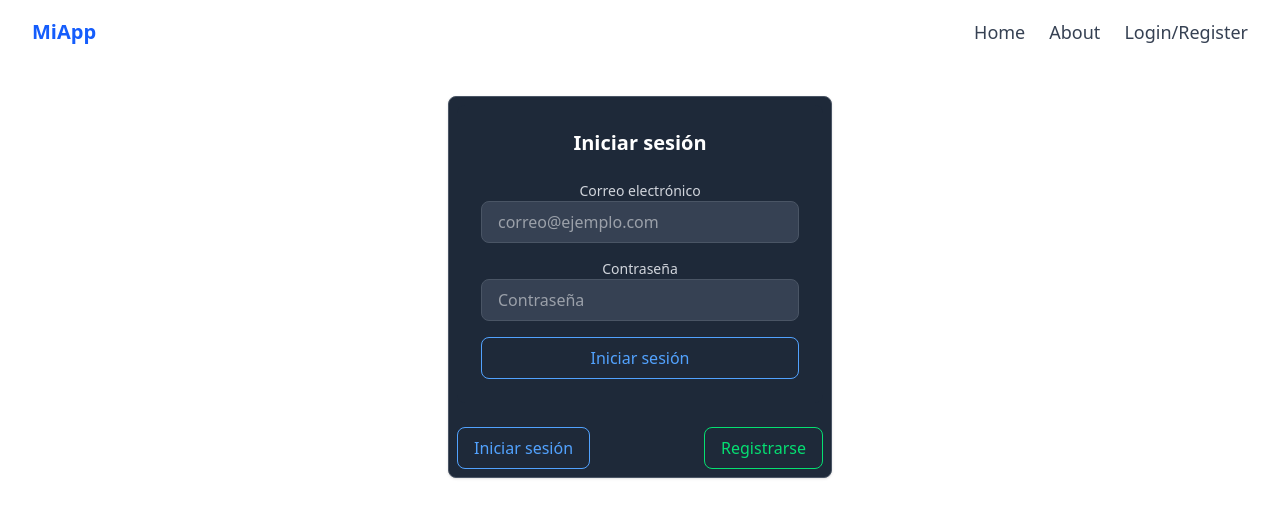
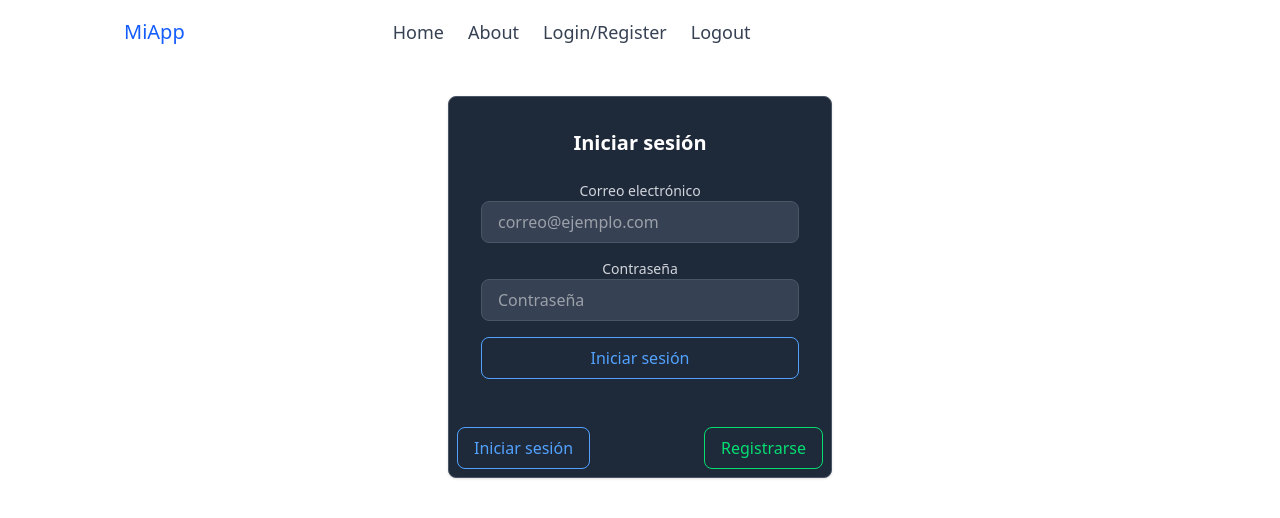
Before and after one commit to SmaniaMatias20/matias-smania-progr4-2025-tp1-c1, an Angular app in the folder Front/: page /login in a window 1280 px wide. Shown: the top 518 px of the page. Built offline with nearby package versions, Linux system fonts and the light colour scheme.

Commit message:
acomodar el navbar para que se muestre el usuario

```diff
--- a/Front/src/app/components/navbar/navbar.component.html
+++ b/Front/src/app/components/navbar/navbar.component.html
@@ -1,13 +1,10 @@
 <nav class="bg-white dark:bg-gray-900 shadow-md transition-colors duration-300">
-    <div class="max-w-7xl mx-auto px-4 sm:px-6 lg:px-8">
-        <div class="flex justify-between h-16 items-center">
+    <div class="flex mx-auto px-4 sm:px-6 lg:px-8 ">
+        <div class="flex w-full justify-between h-16 items-center ">
 
-            <div class="flex-shrink-0 text-blue-600 dark:text-blue-300 text-xl font-bold">
-                MiApp
-            </div>
-
-            <div class="flex space-x-6 items-center">
-
+            <div class="flex w-2/3 justify-around">
+                <h1 class="mr-6 text-blue-600 dark:text-blue-300 text-xl">MiApp</h1>
+                <div class="flex gap-6">
                     <button routerLink="/home"
                         class="text-gray-700 dark:text-gray-300 hover:text-blue-600 dark:hover:text-blue-400 text-lg font-medium transition duration-200">
                         Home
@@ -23,18 +20,25 @@
                         class="text-gray-700 dark:text-gray-300 hover:text-red-500 dark:hover:text-red-400 text-lg font-medium transition duration-200">
                         Login/Register
                     </button>
-                } @else {
-                <span class="text-gray-700 dark:text-gray-300 text-sm">
-                    {{ user()?.email }}
-                </span>
+                    }
 
                     <button (click)="onLogout()"
                         class="text-gray-700 dark:text-gray-300 hover:text-red-500 dark:hover:text-red-400 text-lg font-medium transition duration-200">
                         Logout
                     </button>
+                </div>
+            </div>
+
+
+
+            <div class="flex">
+                @if(user()) {
+                <span class="text-gray-700 dark:text-gray-300 text-sm">
+                    {{ user()?.email }}
+                </span>
                 }
+            </div>
 
         </div>
     </div>
-    </div>
 </nav>
```
Lines whose indentation alone changed are shown as unchanged.
